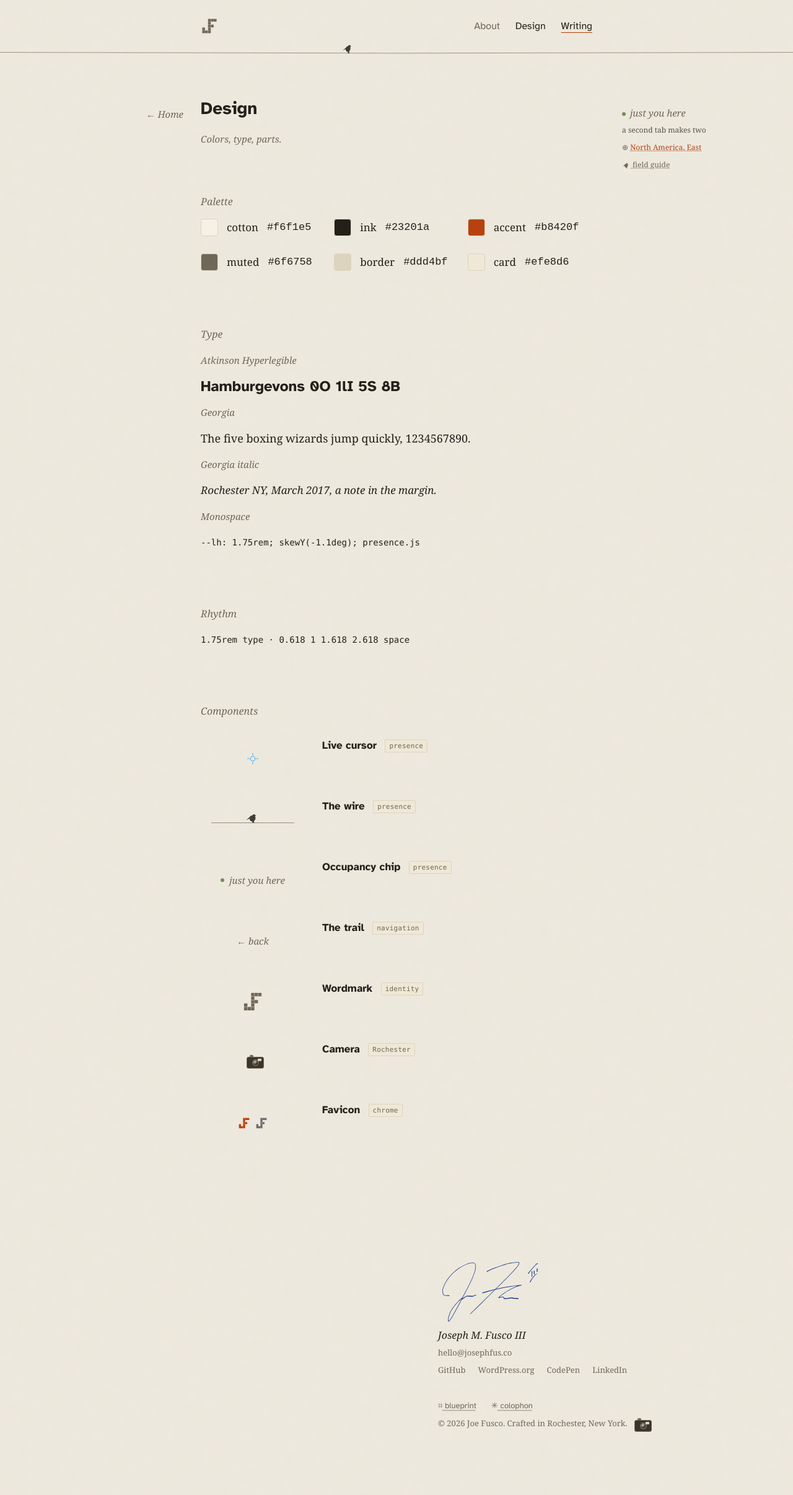
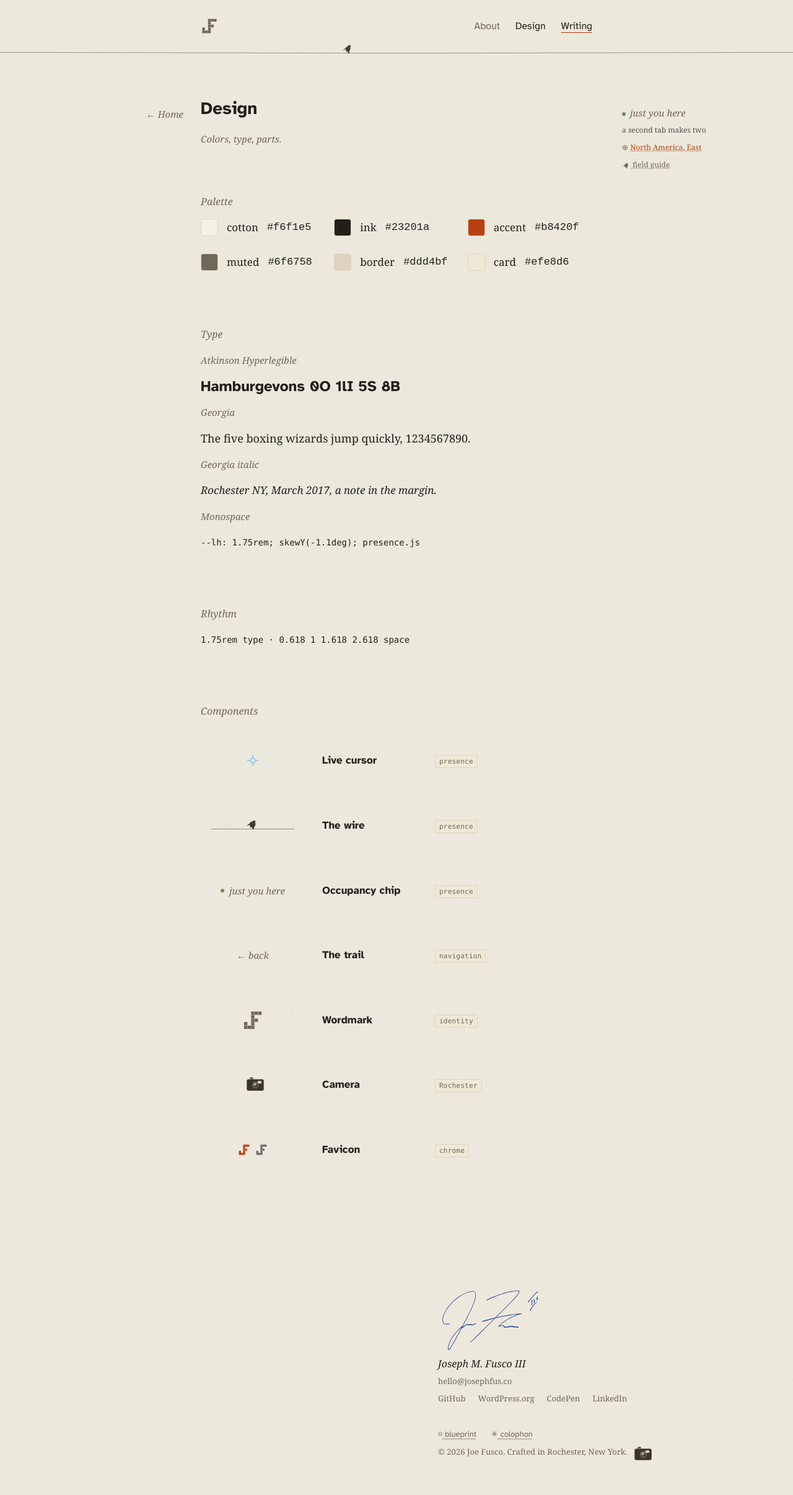
Before and after one commit to josephfusco/josephfusco.github.io, a Jekyll site: the page built from design.html, in a window 1280 px wide. Shown: the whole page at 62% size. Built offline with Jekyll 4.4.1, drawn with Linux system fonts in a browser that asks for light colours; before the commit the page ends 2366 px from its top, so only the background shows below that.

Commit message:
Badges get a column, demos get a centre line, rows step on phi
A component and the demo it belongs to now share one centre line: the
offset was 32px on every row of the spec sheet, so the name and the
thing it named never looked like a pair.

Every badge in a list starts on the same line as every other badge in
it. They were landing at seven different positions down the sheet and
five down the front page, which read as noise rather than a category.

Both lists space their rows on phi instead of a half unit.

```diff
--- a/assets/css/redesign.css
+++ b/assets/css/redesign.css
@@ -1093,8 +1093,18 @@ section.block > h2 {
 }
 
 /* Work list */
-.work li { padding: 0.875rem 0; }
-.work h3 { font-size: 1rem; line-height: var(--lh); margin: 0; }
+/* rows step on phi, like the space between every other block */
+.work li { padding: var(--space-xs) 0; }
+.work h3 {
+  font-size: 1rem;
+  line-height: var(--lh);
+  margin: 0;
+  display: grid;
+  grid-template-columns: 13.5rem auto;
+  align-items: baseline;
+  column-gap: 0.875rem;
+  justify-content: start;
+}
 .work p { font-size: 1rem; line-height: var(--lh); }
 /* Categories are badges: a hairline box, set small, that never
    pushes the heading off the 1.75rem line. Same badge wherever a
@@ -1102,6 +1112,7 @@ section.block > h2 {
 .work .tag,
 .components .tag {
   display: inline-block;
+  justify-self: start;
   font-family: "SF Mono", Menlo, Consolas, monospace;
   font-style: normal;
   font-size: 0.6875rem;
@@ -1113,7 +1124,7 @@ section.block > h2 {
   border: 1px solid var(--border);
   border-radius: 2px;
   padding: 0.25rem 0.375rem;
-  margin-left: 0.5rem;
+  margin-left: 0;
   vertical-align: 0.1em;
 }
 
@@ -1233,8 +1244,9 @@ h1, h2, h3, h4,
   display: grid;
   grid-template-columns: 10.5rem 1fr;
   column-gap: 1.75rem;
-  align-items: start;
-  padding: 0.875rem 0;
+  /* the demo and the name it belongs to share one centre line */
+  align-items: center;
+  padding: var(--space-xs) 0;
 }
 .components .stage {
   display: flex;
@@ -1243,7 +1255,17 @@ h1, h2, h3, h4,
   gap: 0.5rem;
   height: calc(var(--lh) * 2.5);
 }
-.components h3 { font-size: 1.0625rem; line-height: var(--lh); margin: 0; }
+.components h3 {
+  font-size: 1.0625rem;
+  line-height: var(--lh);
+  margin: 0;
+  /* the name takes a fixed column so the badges form one of their own */
+  display: grid;
+  grid-template-columns: 10.5rem auto;
+  align-items: baseline;
+  column-gap: 0.875rem;
+  justify-content: start;
+}
 .components p { margin: 0; }
 .stage .demo-cursor, .stage .demo-chip { margin: 0; }
 .stage .site-mark { width: 34px; height: 34px; }
```
